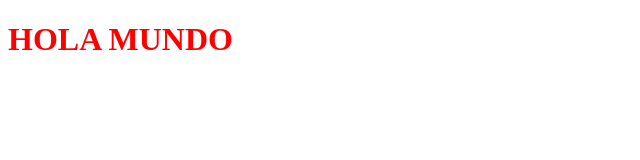
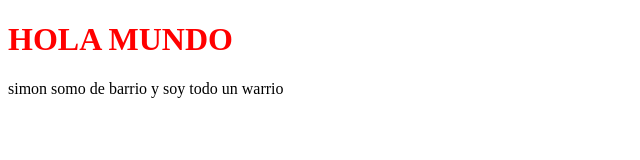
Before and after one commit to jesus08villarreal/proyectodemo, a plain HTML site: page index1.html in a window 1280 px wide. Shown: the whole page, without its empty margins (0-640 px from the left). Drawn offline with Linux system fonts and the light colour scheme.

Commit message:
segundo commit

```diff
--- a/index1.html
+++ b/index1.html
@@ -4,10 +4,12 @@
     <meta charset="UTF-8">
     <meta http-equiv="X-UA-Compatible" content="IE=edge">
     <meta name="viewport" content="width=device-width, initial-scale=1.0">
-    <title></title>
+    <title>pagina porno</title>
 </head>
 <body>
     <h1 style="color: red; border: 2px;border-color: blue;">HOLA MUNDO</h1>
-
+    <p style="background-color: border-left: 1px solid #000;;">
+        simon somo de barrio y soy todo un warrio
+    </p>
 </body>
 </html>
```
